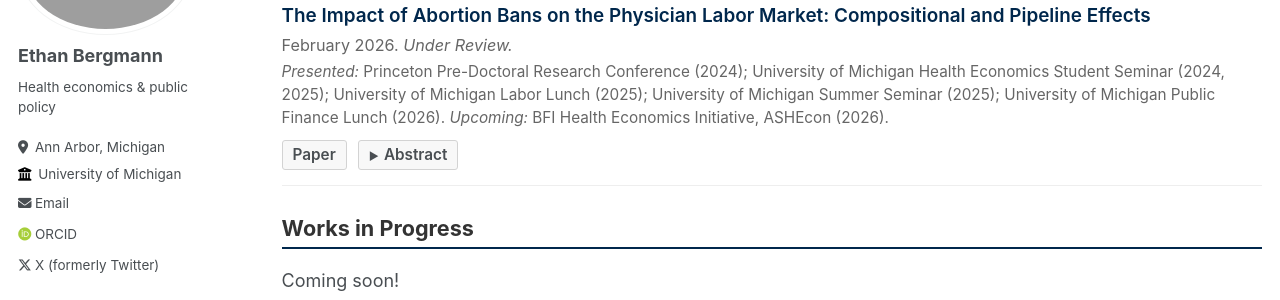
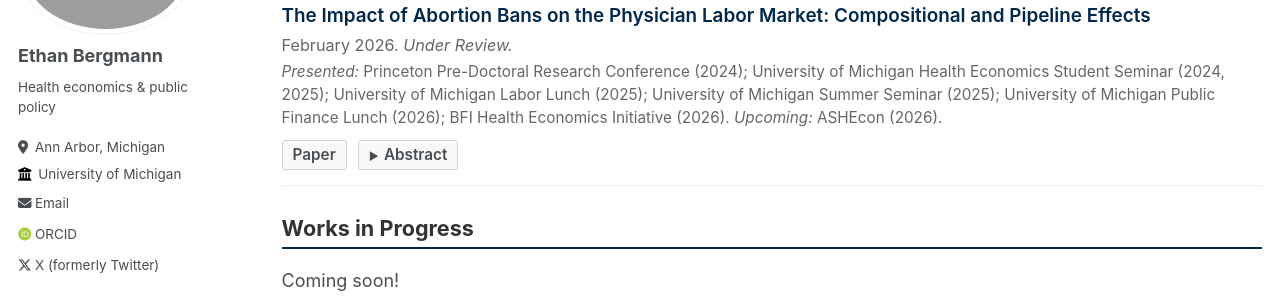
Before and after one commit to ethankbergmann/ethankbergmann.github.io, a Jekyll site: the page built from _pages/works_in_progress.md, in a window 1280 px wide and 1320 px high. Shown: the part 205-505 px from the top of the window. Built offline with Jekyll 4.4.1, drawn with Linux system fonts in a browser that asks for light colours; some web fonts are replaced.

Commit message:
Move BFI Health Economics Initiative to presented talks

```diff
--- a/_pages/works_in_progress.md
+++ b/_pages/works_in_progress.md
@@ -12,7 +12,7 @@ author_profile: true
     <a href="http://ssrn.com/abstract=6258355">The Impact of Abortion Bans on the Physician Labor Market: Compositional and Pipeline Effects</a>
   </div>
   <div class="paper-details">February 2026. <em>Under Review.</em></div>
-  <div class="paper-details" style="font-size: 0.85em;"><em>Presented:</em> Princeton Pre-Doctoral Research Conference (2024); University of Michigan Health Economics Student Seminar (2024, 2025); University of Michigan Labor Lunch (2025); University of Michigan Summer Seminar (2025); University of Michigan Public Finance Lunch (2026). <em>Upcoming:</em> BFI Health Economics Initiative, ASHEcon (2026).</div>
+  <div class="paper-details" style="font-size: 0.85em;"><em>Presented:</em> Princeton Pre-Doctoral Research Conference (2024); University of Michigan Health Economics Student Seminar (2024, 2025); University of Michigan Labor Lunch (2025); University of Michigan Summer Seminar (2025); University of Michigan Public Finance Lunch (2026); BFI Health Economics Initiative (2026). <em>Upcoming:</em> ASHEcon (2026).</div>
   <div class="paper-links">
     <a href="http://ssrn.com/abstract=6258355" target="_blank">Paper</a>
     <span class="abstract-toggle" onclick="toggleAbstract(this)">Abstract</span>
```
